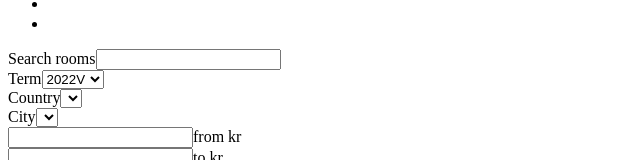
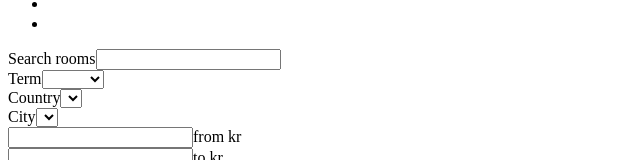
Before and after one commit to haraldnilsen/exchange-buddy, a React (Create React App) app in the folder student-frontend/: page /searchroom in a window 1280 px wide. Shown: the part 525-685 px from the top of the page, without its empty margins (0-640 px from the left). Built offline with nearby package versions, Linux system fonts and the light colour scheme; some icons are missing; the HTML template or start-up script is replaced by a standard one.

Commit message:
Skulle vært like digg som Amund

```diff
--- a/student-frontend/src/pages/SearchRoom.tsx
+++ b/student-frontend/src/pages/SearchRoom.tsx
@@ -166,6 +166,7 @@ const SearchRoom: React.FC = () => {
                     <div className="flex flex-col my-2">
                         <label>Term</label>
                         <select onChange={e => setTerm(e.target.value)} className="border-2 rounded-md h-10 w-64">
+                            <option value=""><p placeholder="select"></p></option>
                             <option value="2022V">2022V</option>
                             <option value="2022H">2022H</option>
                             <option value="2023V">2023V</option>
@@ -180,6 +181,7 @@ const SearchRoom: React.FC = () => {
                     <div className="flex flex-col my-2">
                         <label>Country</label>
                         <select onChange={e => setCountry(e.target.value)} className="border-2 rounded-md h-10 w-64">
+                            <option value=""></option>
                             {
                                 countries.map((country) => {
                                     return(
@@ -193,6 +195,7 @@ const SearchRoom: React.FC = () => {
                     <div className="flex flex-col my-2">
                         <label>City</label>
                         <select onChange={e => setCity(e.target.value)} className="border-2 rounded-md h-10 w-64">
+                            <option value=""></option>
                             {
                                 cities.map((city) => {
                                     return(
```
